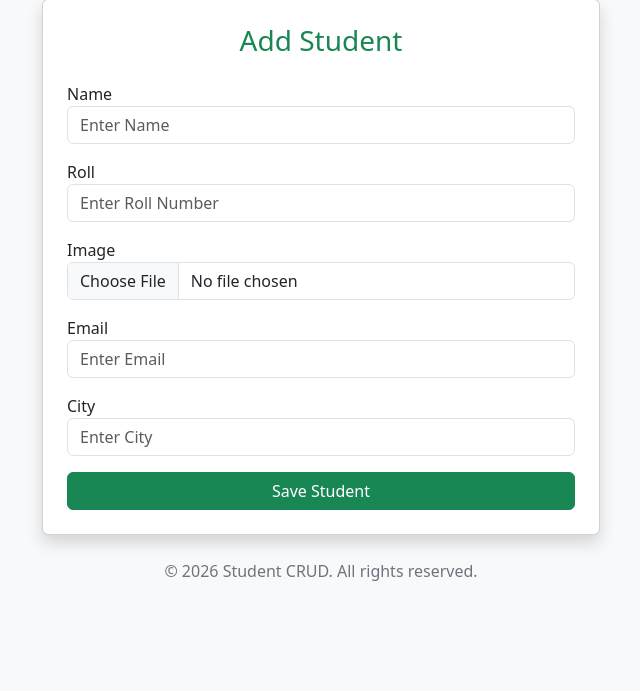
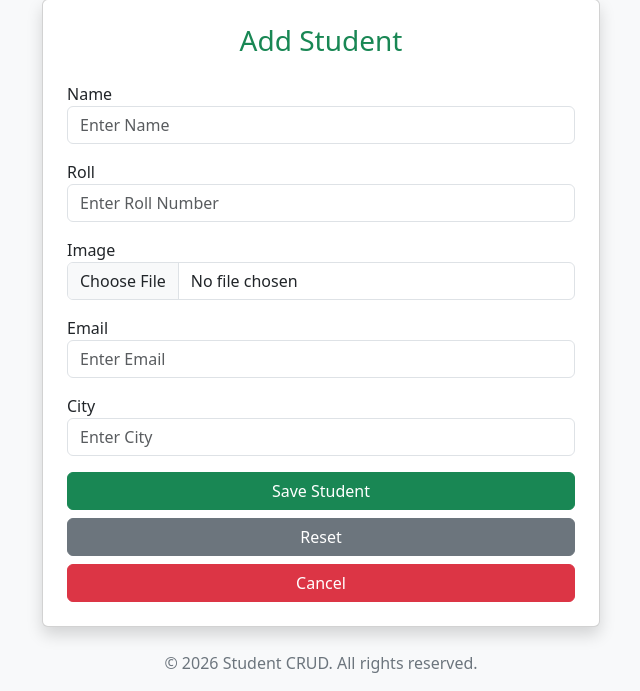
Before and after one commit to TridevSharma1/Student_CRUD_operation, a Django app: page /add/ in a window 1280 px wide. Shown: the part 193-884 px from the top of the page, without its empty margins (319-959 px from the left). Before the commit the page ends 774 px from the top, so only its background shows below. Run offline with Django 5.2, Linux system fonts and the light colour scheme.

Commit message:
ADD
Co-authored-by: Copilot <copilot@github.com>

```diff
--- a/CRUD_operation/templates/add.html
+++ b/CRUD_operation/templates/add.html
@@ -35,6 +35,8 @@
         </div>
 
         <button type="submit" class="btn btn-success w-100">Save Student</button>
+        <button type="reset" class="btn btn-secondary w-100 mt-2">Reset</button>
+        <button type="button" class="btn btn-danger w-100 mt-2" onclick="window.location.href='/students'">Cancel</button>
 
     </form>
 
```
